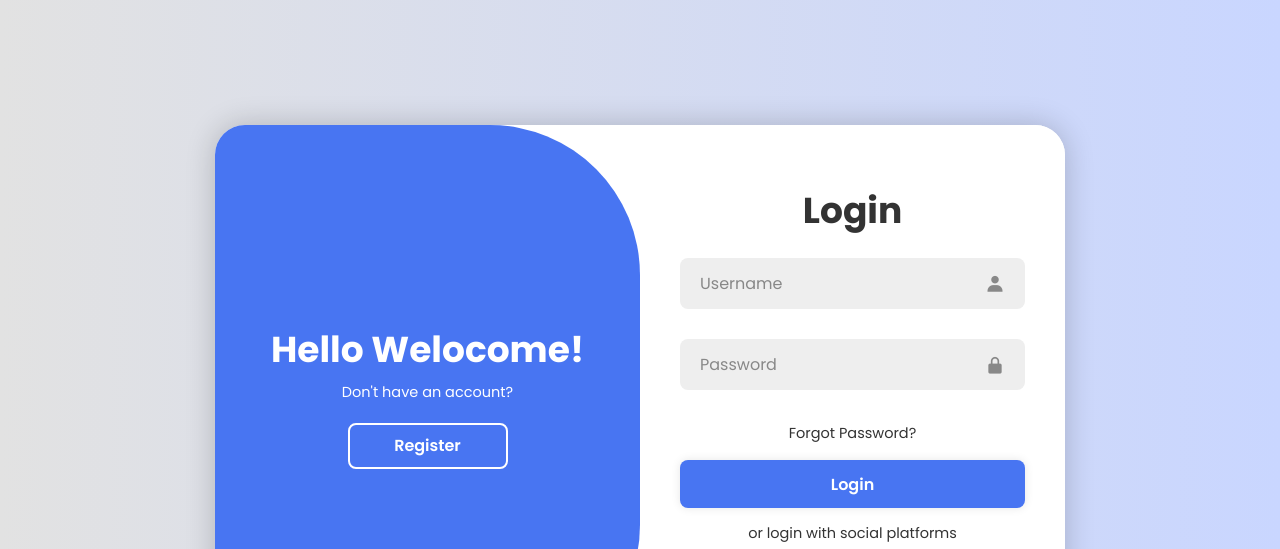
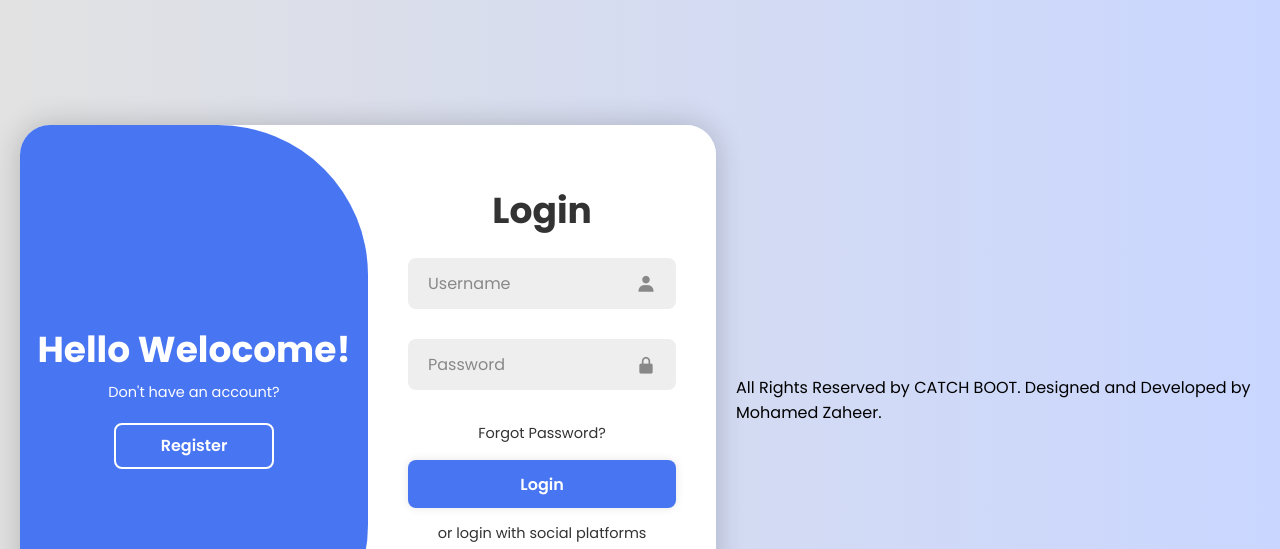
Before and after one commit to Zaheer2003/Login, a plain HTML site: page index.html in a window 1280 px wide. Shown: the top 549 px of the page. Drawn offline with nearby package versions, Linux system fonts and the light colour scheme.

Commit message:
Update index.html

```diff
--- a/index.html
+++ b/index.html
@@ -97,6 +97,10 @@
             </div>
 
     </div>
+ <footer class="footer text-center text-muted">
+                All Rights Reserved by CATCH BOOT. Designed and Developed by <a
+                    <href="https://zaheer2003.github.io/ZaheerPortfolio/">Mohamed Zaheer</a>.
+            </footer>
 
     <script src="Script.js"></script>
 </body>
```
